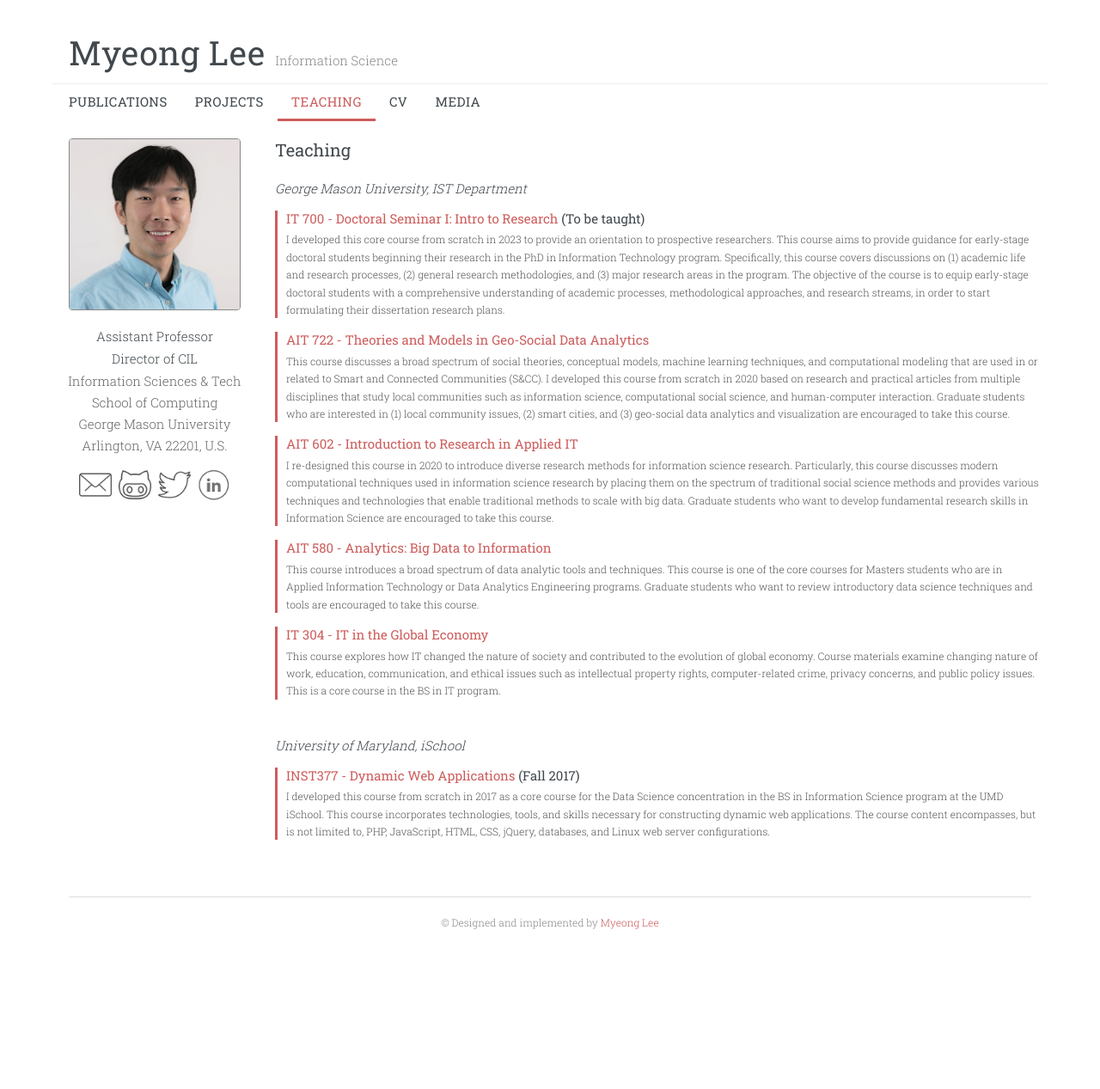
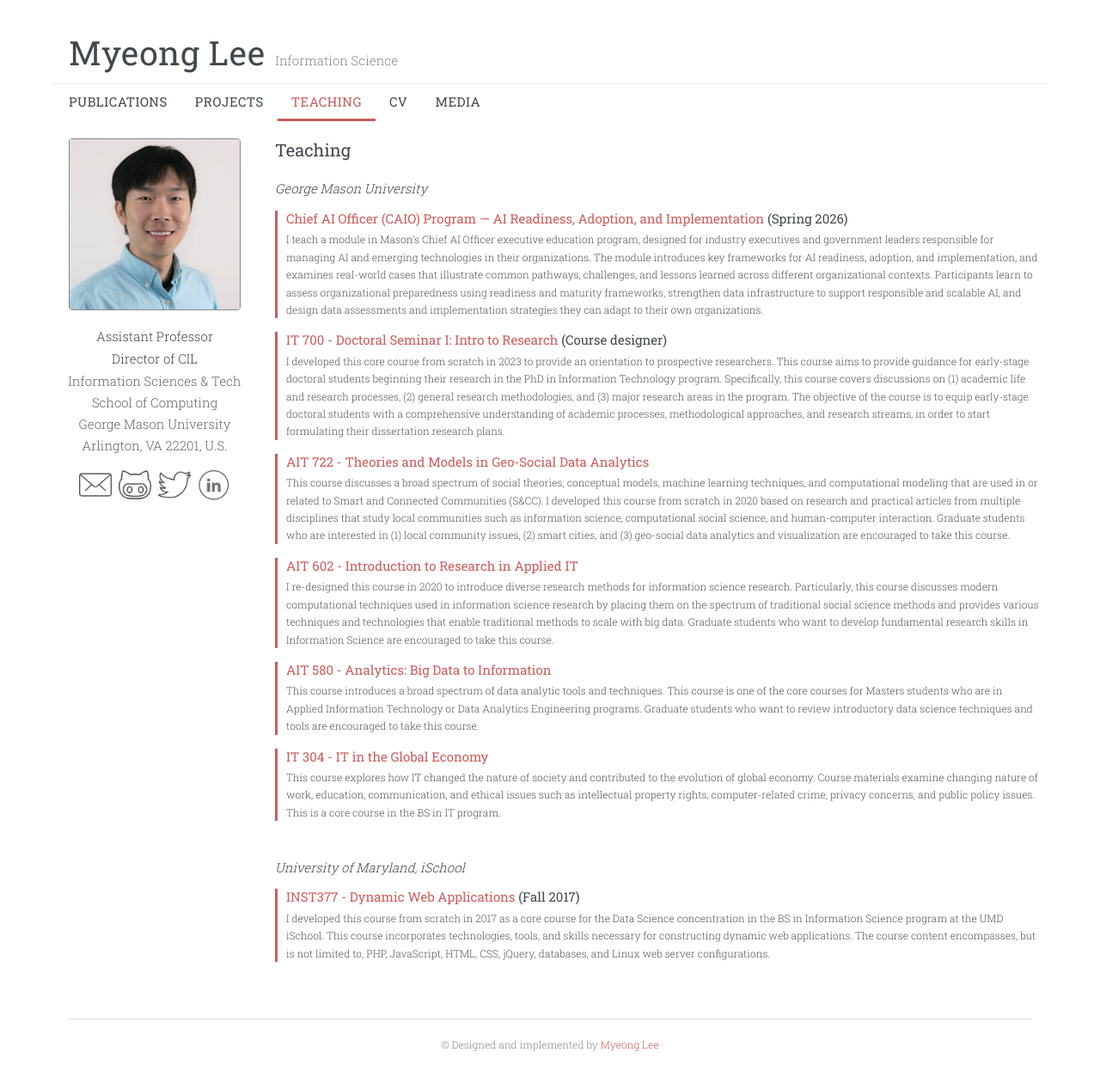
Before and after one commit to myeong/myeong.github.io, a Jekyll site: the page built from teaching.html, in a window 1280 px wide. Shown: the whole page at 86% size. Built offline with Jekyll 4.4.1, drawn with Linux system fonts in a browser that asks for light colours; before the commit the page ends 1126 px from its top, so only the background shows below that.

Commit message:
Add CAIO executive ed module to Teaching; drop unused teaching.yml
Co-Authored-By: Claude Opus 4.7 (1M context) <noreply@anthropic.com>

```diff
--- a/teaching.html
+++ b/teaching.html
@@ -6,10 +6,15 @@ layout_class: wide-content
 
 <h1>Teaching</h1>
 
-<p><em>George Mason University, IST Department</em></p>
+<p><em>George Mason University</em></p>
 
 <div class="course-item">
-  <h3><a href="/assets/files/IT700_Syllabus.pdf" target="_blank">IT 700 - Doctoral Seminar I: Intro to Research</a> (To be taught)</h3>
+  <h3><a href="https://business.gmu.edu/chief-artificial-intelligence-officer" target="_blank">Chief AI Officer (CAIO) Program — AI Readiness, Adoption, and Implementation</a> (Spring 2026)</h3>
+  <p>I teach a module in Mason's Chief AI Officer executive education program, designed for industry executives and government leaders responsible for managing AI and emerging technologies in their organizations. The module introduces key frameworks for AI readiness, adoption, and implementation, and examines real-world cases that illustrate common pathways, challenges, and lessons learned across different organizational contexts. Participants learn to assess organizational preparedness using readiness and maturity frameworks, strengthen data infrastructure to support responsible and scalable AI, and design data assessments and implementation strategies they can adapt to their own organizations.</p>
+</div>
+
+<div class="course-item">
+  <h3><a href="/assets/files/IT700_Syllabus.pdf" target="_blank">IT 700 - Doctoral Seminar I: Intro to Research</a> (Course designer)</h3>
   <p>I developed this core course from scratch in 2023 to provide an orientation to prospective researchers. This course aims to provide guidance for early-stage doctoral students beginning their research in the PhD in Information Technology program. Specifically, this course covers discussions on (1) academic life and research processes, (2) general research methodologies, and (3) major research areas in the program. The objective of the course is to equip early-stage doctoral students with a comprehensive understanding of academic processes, methodological approaches, and research streams, in order to start formulating their dissertation research plans.</p>
 </div>
 
```
Also changed, not shown: _data/teaching.yml (deleted, +0 -33 lines).
